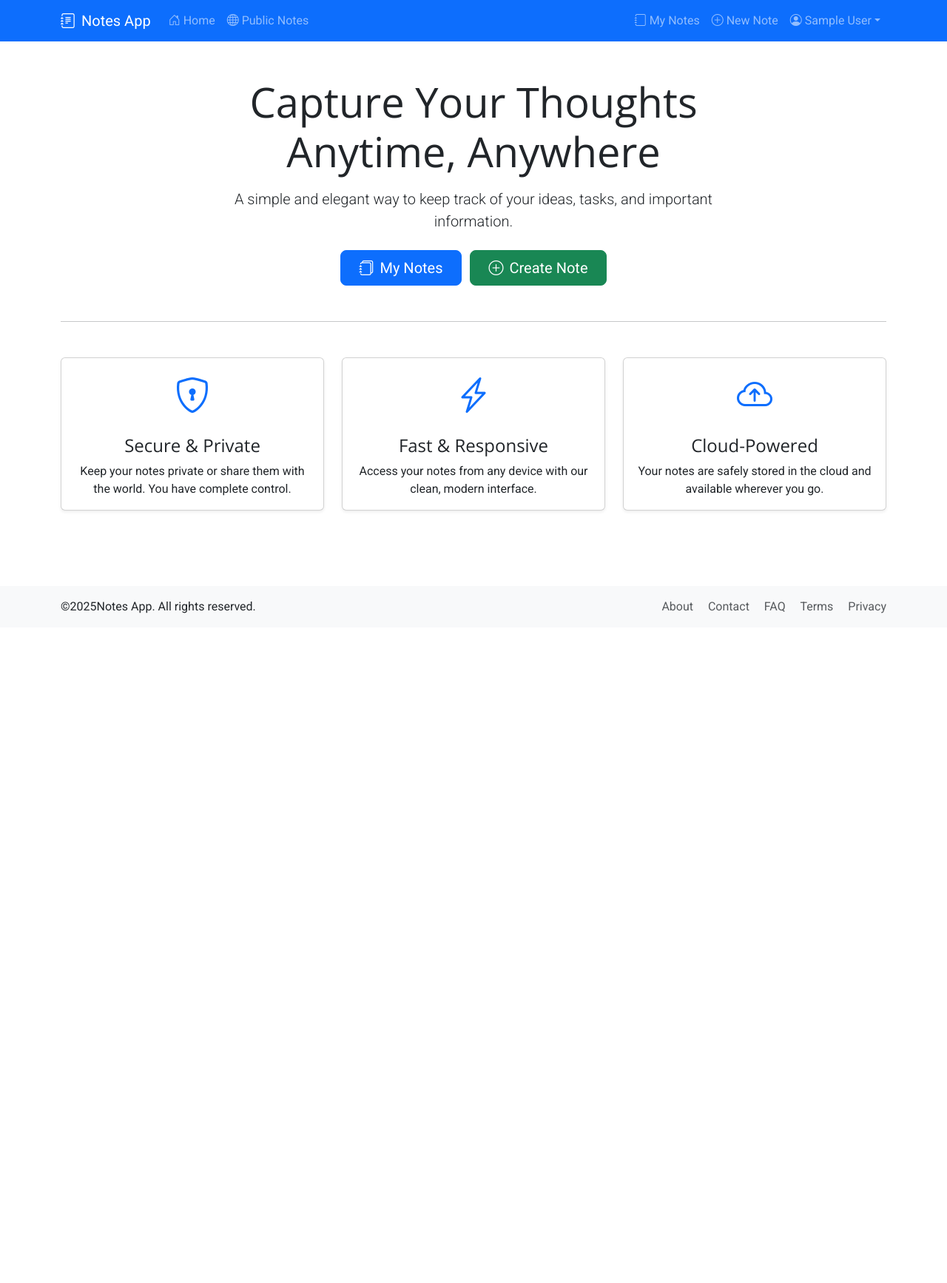
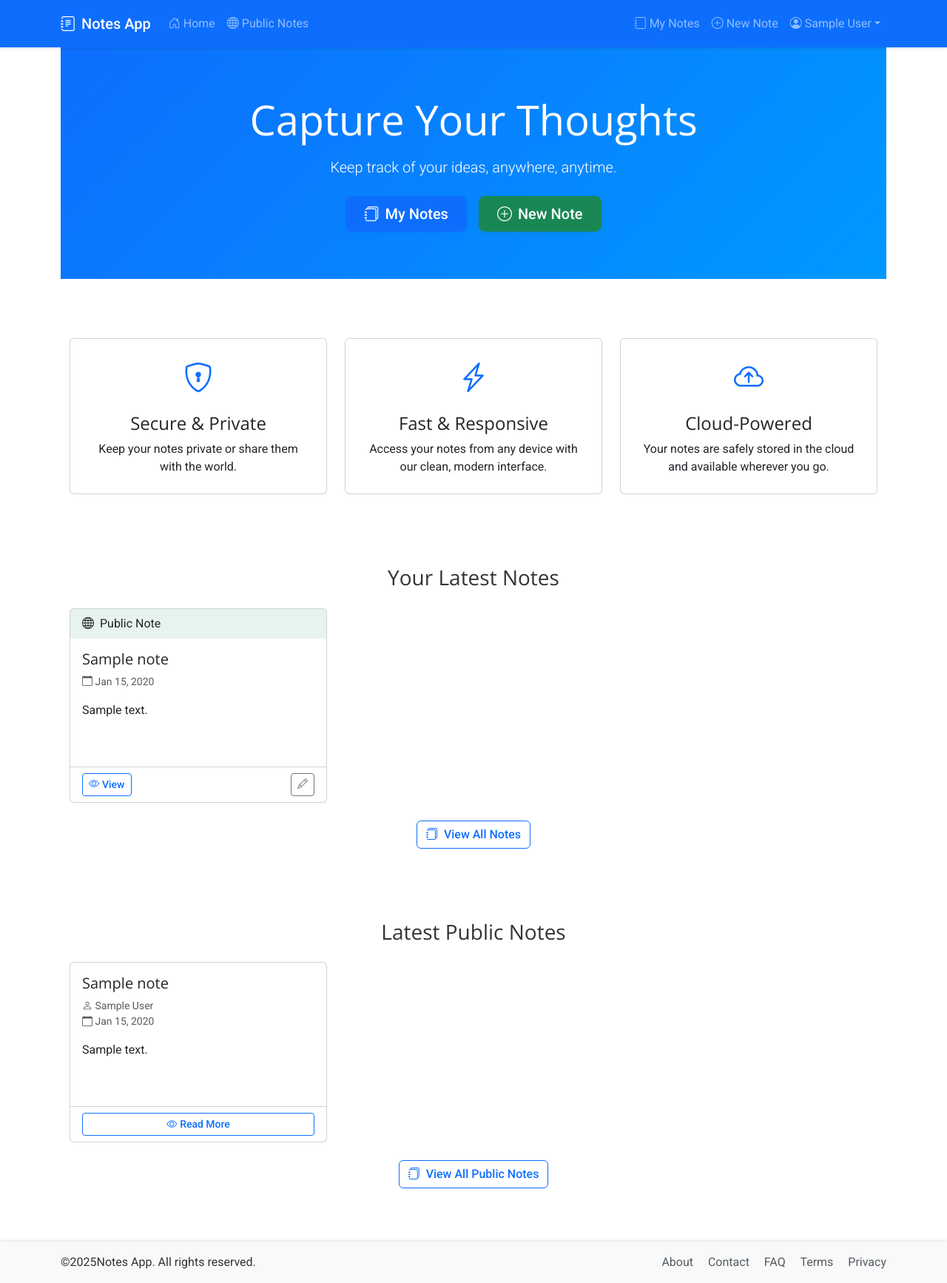
Before and after one commit to dehongi/notes, a Django app: page / in a window 1280 px wide. Shown: the whole page at 74% size. Before the commit the page ends 829 px from the top, so only its background shows below. Run offline with Django 5.2, Linux system fonts and the light colour scheme; a user stored in the database is signed in; tables that the repository leaves empty hold one stand-in row (values such as "Sample post").

Commit message:
ready for publish

```diff
--- a/templates/base.html
+++ b/templates/base.html
@@ -1,3 +1,4 @@
+{% load static %}
 <!DOCTYPE html>
 <html lang="en">
   <head>
@@ -12,6 +13,9 @@
     <!-- Bootstrap 5.3 CSS -->
     <link href="https://cdn.jsdelivr.net/npm/bootstrap@5.3.0/dist/css/bootstrap.min.css" rel="stylesheet" />
 
+    <!-- Custom styles -->
+    <link rel="stylesheet" href="{% static 'css/styles.css' %}" />
+
     <!-- Bootstrap Icons -->
     <link rel="stylesheet" href="https://cdn.jsdelivr.net/npm/bootstrap-icons@1.11.1/font/bootstrap-icons.css" />
 
@@ -23,35 +27,21 @@
     <link rel="preconnect" href="https://fonts.gstatic.com" crossorigin />
     <link href="https://fonts.googleapis.com/css2?family=Open+Sans:wght@300;400;600&family=Roboto:wght@300;400;500;700&display=swap" rel="stylesheet" />
 
-    <!-- Custom styles -->
-    <style>
-      body {
-        font-family: 'Roboto', sans-serif;
-      }
-      .content {
-        min-height: calc(100vh - 136px);
-      }
-      h1,
-      h2,
-      h3,
-      h4,
-      h5,
-      h6 {
-        font-family: 'Open Sans', sans-serif;
-      }
-      .dropdown-menu {
-        border-radius: 0.375rem;
-        box-shadow: 0 0.5rem 1rem rgba(0, 0, 0, 0.15);
-        border: none;
-      }
-      .dropdown-item:active {
-        background-color: var(--bs-primary);
-      }
-    </style>
-
     {% block extra_css %}
 
     {% endblock %}
+    {% if meta %}
+      <title>{{ meta.title }}</title>
+      <meta name="description" content="{{ meta.description }}" />
+      <meta name="viewport" content="{{ meta.viewport|default:'width=device-width, initial-scale=1.0' }}" />
+      {% if meta.mobile_app %}
+        <meta name="apple-mobile-web-app-capable" content="yes" />
+        <meta name="apple-mobile-web-app-status-bar-style" content="black" />
+        <meta name="apple-mobile-web-app-title" content="Notes App" />
+        <meta name="theme-color" content="{{ meta.theme_color|default:'#0d6efd' }}" />
+        <link rel="manifest" href="{% static 'manifest.json' %}" />
+      {% endif %}
+    {% endif %}
   </head>
   <body>
     <!-- Navigation -->
--- a/templates/website/home.html
+++ b/templates/website/home.html
@@ -5,65 +5,140 @@
 {% endblock %}
 
 {% block content %}
-  <div class="row mt-5 mb-5">
+  <!-- Hero Section -->
+  <div class="hero-section">
+    <div class="container">
+      <div class="row">
         <div class="col-lg-8 mx-auto text-center">
-      <h1 class="display-4 mb-3">Capture Your Thoughts Anytime, Anywhere</h1>
-      <p class="lead mb-4">A simple and elegant way to keep track of your ideas, tasks, and important information.</p>
+          <h1 class="display-4 mb-3">Capture Your Thoughts</h1>
+          <p class="lead mb-4">Keep track of your ideas, anywhere, anytime.</p>
 
           {% if user.is_authenticated %}
-        <div class="mt-4">
-          <a href="{% url 'notes:note_list' %}" class="btn btn-primary btn-lg px-4 me-2"><i class="bi bi-journals me-2"></i>My Notes</a>
-          <a href="{% url 'notes:note_create' %}" class="btn btn-success btn-lg px-4"><i class="bi bi-plus-circle me-2"></i>Create Note</a>
+            <div class="d-grid gap-2 d-sm-flex justify-content-sm-center mt-4">
+              <a href="{% url 'notes:note_list' %}" class="btn btn-primary btn-lg px-4 me-sm-2"><i class="bi bi-journals me-2"></i>My Notes</a>
+              <a href="{% url 'notes:note_create' %}" class="btn btn-success btn-lg px-4"><i class="bi bi-plus-circle me-2"></i>New Note</a>
             </div>
           {% else %}
-        <div class="mt-4">
-          <a href="{% url 'accounts:signup' %}" class="btn btn-success btn-lg px-4 me-2"><i class="bi bi-person-plus me-2"></i>Sign Up</a>
+            <div class="d-grid gap-2 d-sm-flex justify-content-sm-center mt-4">
+              <a href="{% url 'accounts:signup' %}" class="btn btn-success btn-lg px-4 me-sm-2"><i class="bi bi-person-plus me-2"></i>Sign Up</a>
               <a href="{% url 'accounts:login' %}" class="btn btn-outline-primary btn-lg px-4"><i class="bi bi-box-arrow-in-right me-2"></i>Log In</a>
             </div>
           {% endif %}
         </div>
       </div>
+    </div>
+  </div>
 
-  <hr class="my-5" />
-
-  <div class="row g-4 mb-5">
+  <!-- Features Section -->
+  <div class="container py-5">
+    <div class="row g-4">
       <div class="col-md-4">
-      <div class="card h-100 shadow-sm">
-        <div class="card-body text-center">
-          <i class="bi bi-shield-lock text-primary" style="font-size: 3rem;"></i>
+        <div class="card h-100 shadow-hover">
+          <div class="card-body text-center p-4">
+            <i class="bi bi-shield-lock text-primary" style="font-size: 2.5rem;"></i>
             <h3 class="h4 mt-3">Secure & Private</h3>
-          <p class="card-text">Keep your notes private or share them with the world. You have complete control.</p>
+            <p class="card-text">Keep your notes private or share them with the world.</p>
           </div>
         </div>
       </div>
       <div class="col-md-4">
-      <div class="card h-100 shadow-sm">
-        <div class="card-body text-center">
-          <i class="bi bi-lightning-charge text-primary" style="font-size: 3rem;"></i>
+        <div class="card h-100 shadow-hover">
+          <div class="card-body text-center p-4">
+            <i class="bi bi-lightning-charge text-primary" style="font-size: 2.5rem;"></i>
             <h3 class="h4 mt-3">Fast & Responsive</h3>
             <p class="card-text">Access your notes from any device with our clean, modern interface.</p>
           </div>
         </div>
       </div>
       <div class="col-md-4">
-      <div class="card h-100 shadow-sm">
-        <div class="card-body text-center">
-          <i class="bi bi-cloud-arrow-up text-primary" style="font-size: 3rem;"></i>
+        <div class="card h-100 shadow-hover">
+          <div class="card-body text-center p-4">
+            <i class="bi bi-cloud-arrow-up text-primary" style="font-size: 2.5rem;"></i>
             <h3 class="h4 mt-3">Cloud-Powered</h3>
             <p class="card-text">Your notes are safely stored in the cloud and available wherever you go.</p>
           </div>
         </div>
       </div>
     </div>
+  </div>
+
+  {% if user.is_authenticated and user_notes %}
+    <!-- User's Notes Section -->
+    <div class="container py-5">
+      <h2 class="h3 mb-4 text-center">Your Latest Notes</h2>
+      <div class="row g-4">
+        {% for note in user_notes %}
+          <div class="col-md-6 col-lg-4">
+            <div class="card h-100 shadow-hover">
+              {% if note.is_public %}
+                <div class="card-header bg-success bg-opacity-10">
+                  <i class="bi bi-globe me-1"></i> Public Note
+                </div>
+              {% endif %}
+              <div class="card-body">
+                <h3 class="h5 card-title text-truncate">{{ note.title }}</h3>
+                <p class="text-muted small">
+                  <i class="bi bi-calendar"></i> {{ note.created_at|date:'M d, Y' }}
+                </p>
+                <p class="card-text text-truncate-3">{{ note.content }}</p>
+              </div>
+              <div class="card-footer bg-transparent">
+                <div class="d-flex justify-content-between align-items-center">
+                  <a href="{% url 'notes:note_detail' note.pk %}" class="btn btn-sm btn-outline-primary"><i class="bi bi-eye me-1"></i>View</a>
+                  <a href="{% url 'notes:note_update' note.pk %}" class="btn btn-sm btn-outline-secondary"><i class="bi bi-pencil"></i></a>
+                </div>
+              </div>
+            </div>
+          </div>
+        {% endfor %}
+      </div>
+      <div class="text-center mt-4">
+        <a href="{% url 'notes:note_list' %}" class="btn btn-outline-primary"><i class="bi bi-journals me-2"></i>View All Notes</a>
+      </div>
+    </div>
+  {% endif %}
+
+  {% if public_notes %}
+    <!-- Public Notes Section -->
+    <div class="container py-5">
+      <h2 class="h3 mb-4 text-center">Latest Public Notes</h2>
+      <div class="row g-4">
+        {% for note in public_notes|slice:':6' %}
+          <div class="col-md-6 col-lg-4">
+            <div class="card h-100 shadow-hover">
+              <div class="card-body">
+                <h3 class="h5 card-title text-truncate">{{ note.title }}</h3>
+                <p class="text-muted small">
+                  <i class="bi bi-person"></i> {{ note.user.get_full_name|default:note.user.email }}
+                  <br />
+                  <i class="bi bi-calendar"></i> {{ note.created_at|date:'M d, Y' }}
+                </p>
+                <p class="card-text text-truncate-3">{{ note.content }}</p>
+              </div>
+              <div class="card-footer bg-transparent">
+                <a href="{% url 'notes:public_note_detail' note.pk %}" class="btn btn-sm btn-outline-primary w-100"><i class="bi bi-eye me-1"></i>Read More</a>
+              </div>
+            </div>
+          </div>
+        {% endfor %}
+      </div>
+      <div class="text-center mt-4">
+        <a href="{% url 'notes:public_note_list' %}" class="btn btn-outline-primary"><i class="bi bi-journals me-2"></i>View All Public Notes</a>
+      </div>
+    </div>
+  {% endif %}
 
   {% if not user.is_authenticated %}
-    <div class="row mb-5">
+    <!-- Call to Action Section -->
+    <div class="container py-5">
+      <div class="row">
         <div class="col-lg-10 mx-auto">
-        <div class="card bg-light border-0">
+          <div class="card bg-primary text-white border-0 shadow">
             <div class="card-body p-4 p-lg-5 text-center">
               <h2 class="mb-4">Ready to get started?</h2>
-            <p class="mb-4">Create your account today and start organizing your thoughts efficiently!</p>
-            <a href="{% url 'accounts:signup' %}" class="btn btn-success btn-lg px-4"><i class="bi bi-person-plus me-2"></i>Sign Up Now — It's Free!</a>
+              <p class="lead mb-4">Create your account today and start organizing your thoughts!</p>
+              <a href="{% url 'accounts:signup' %}" class="btn btn-light btn-lg px-4"><i class="bi bi-person-plus me-2"></i>Sign Up Now — It's Free!</a>
+            </div>
           </div>
         </div>
       </div>
--- /dev/null
+++ b/website/static/css/styles.css
@@ -0,0 +1,217 @@
+/* Base styles */
+body {
+    font-family: 'Roboto', sans-serif;
+    color: #333;
+    display: flex;
+    flex-direction: column;
+    min-height: 100vh;
+}
+
+.content {
+    min-height: calc(100vh - 136px);
+    flex: 1 0 auto;
+}
+
+h1,
+h2,
+h3,
+h4,
+h5,
+h6 {
+    font-family: 'Open Sans', sans-serif;
+}
+
+/* Navigation */
+.navbar {
+    box-shadow: 0 2px 4px rgba(0, 0, 0, .1);
+}
+
+.navbar-brand {
+    font-weight: 500;
+}
+
+.dropdown-menu {
+    border-radius: 0.375rem;
+    box-shadow: 0 0.5rem 1rem rgba(0, 0, 0, 0.15);
+    border: none;
+}
+
+.dropdown-item:active {
+    background-color: var(--bs-primary);
+}
+
+/* Cards */
+.card {
+    transition: transform 0.2s ease-in-out, box-shadow 0.2s ease-in-out;
+}
+
+.card:hover {
+    transform: translateY(-2px);
+    box-shadow: 0 .5rem 1rem rgba(0, 0, 0, .15) !important;
+}
+
+.card-header {
+    border-bottom: none;
+}
+
+/* Forms */
+.form-control:focus {
+    border-color: var(--bs-primary);
+    box-shadow: 0 0 0 0.2rem rgba(13, 110, 253, 0.25);
+}
+
+.form-check-input:checked {
+    background-color: var(--bs-primary);
+    border-color: var(--bs-primary);
+}
+
+/* Buttons */
+.btn {
+    font-weight: 500;
+}
+
+.btn-primary {
+    box-shadow: 0 2px 4px rgba(13, 110, 253, 0.2);
+}
+
+.btn-success {
+    box-shadow: 0 2px 4px rgba(25, 135, 84, 0.2);
+}
+
+.btn-outline-primary:hover,
+.btn-outline-success:hover {
+    box-shadow: 0 2px 4px rgba(0, 0, 0, .1);
+}
+
+/* Notes specific */
+.note-content {
+    line-height: 1.6;
+}
+
+.public-badge {
+    position: absolute;
+    top: 0.5rem;
+    right: 0.5rem;
+}
+
+/* Hero section */
+.hero-section {
+    padding: 4rem 0;
+    background: linear-gradient(135deg, #0d6efd 0%, #0099ff 100%);
+    color: white;
+    margin-top: -1.5rem;
+    margin-bottom: 2rem;
+}
+
+/* Alerts */
+.alert {
+    border: none;
+    box-shadow: 0 2px 4px rgba(0, 0, 0, .1);
+}
+
+/* Footer */
+footer {
+    box-shadow: 0 -2px 4px rgba(0, 0, 0, .1);
+    flex-shrink: 0;
+}
+
+footer a:hover {
+    color: var(--bs-primary) !important;
+}
+
+/* Utilities */
+.shadow-hover {
+    transition: all 0.3s ease;
+}
+
+.shadow-hover:hover {
+    transform: translateY(-5px);
+    box-shadow: 0 .5rem 1rem rgba(0, 0, 0, .15) !important;
+}
+
+.text-truncate-2 {
+    display: -webkit-box;
+    -webkit-line-clamp: 2;
+    -webkit-box-orient: vertical;
+    overflow: hidden;
+    line-clamp: 2;
+    max-height: 3.6em;
+    /* Adjust based on line height */
+    overflow: hidden;
+    text-overflow: ellipsis;
+}
+
+.text-truncate-3 {
+    display: -webkit-box;
+    -webkit-line-clamp: 3;
+    -webkit-box-orient: vertical;
+    overflow: hidden;
+    line-clamp: 3;
+    max-height: 4.8em;
+    /* Adjust based on line height */
+    height: 4.5em;
+}
+
+/* Responsive adjustments */
+@media (max-width: 768px) {
+    .hero-section {
+        padding: 3rem 0;
+    }
+
+    .display-4 {
+        font-size: 2.5rem;
+    }
+
+    .lead {
+        font-size: 1.1rem;
+    }
+
+    .btn-lg {
+        padding: 0.75rem 1.5rem;
+        font-size: 1rem;
+    }
+
+    .card {
+        margin-bottom: 1rem;
+        border-radius: 0.5rem;
+    }
+
+    .container {
+        padding-left: 1.25rem;
+        padding-right: 1.25rem;
+        max-width: 100%;
+    }
+
+    .row {
+        margin-left: -0.75rem;
+        margin-right: -0.75rem;
+    }
+
+    .col,
+    [class*="col-"] {
+        padding-left: 0.75rem;
+        padding-right: 0.75rem;
+    }
+
+    .form-control {
+        font-size: 16px;
+        /* Prevents iOS zoom */
+        padding: 0.75rem;
+    }
+
+    .btn {
+        padding: 0.5rem 1rem;
+        font-size: 1rem;
+    }
+
+    .btn-sm {
+        padding: 0.4rem 0.8rem;
+        font-size: 0.875rem;
+    }
+}
+
+/* Improved touch targets */
+.nav-link,
+.dropdown-item {
+    padding: 0.75rem 1rem;
+}
--- a/website/views.py
+++ b/website/views.py
@@ -1,27 +1,113 @@
 from django.shortcuts import render
-
-# Create your views here.
+from notes.models import Note
+from django.db.models import Count
 
 
 def home(request):
-    return render(request, "website/home.html")
+    """
+    Home page view with responsive optimizations and enhanced context.
+    """
+    context = {}
+
+    # Get public notes with user info and engagement metrics
+    context["public_notes"] = (
+        Note.objects.select_related("user")
+        .filter(is_public=True)
+        .order_by("-created_at")[:6]
+    )
+
+    # Get user's notes with stats if logged in
+    if request.user.is_authenticated:
+        user_notes = Note.objects.filter(user=request.user)
+        context["user_notes"] = user_notes.order_by("-created_at")[:10]
+        context["stats"] = {
+            "total_notes": user_notes.count(),
+            "public_notes": user_notes.filter(is_public=True).count(),
+            "private_notes": user_notes.filter(is_public=False).count(),
+        }
+
+    # Add PWA and mobile-specific metadata
+    context["meta"] = {
+        "title": "Notes App - Capture Your Thoughts",
+        "description": "Access your notes anywhere, anytime",
+        "viewport": "width=device-width, initial-scale=1, maximum-scale=5",
+        "theme_color": "#0d6efd",  # Bootstrap primary color
+        "mobile_app": True,
+    }
+
+    return render(request, "website/home.html", context)
 
 
 def about(request):
-    return render(request, "website/about.html")
+    """About page with app info."""
+    return render(
+        request,
+        "website/about.html",
+        {
+            "meta": {
+                "title": "About Notes App",
+                "description": "Learn about our note-taking app",
+                "mobile_app": True,
+            }
+        },
+    )
 
 
 def contact(request):
-    return render(request, "website/contact.html")
+    """Mobile-optimized contact page."""
+    return render(
+        request,
+        "website/contact.html",
+        {
+            "meta": {
+                "title": "Contact Us",
+                "description": "Get in touch with Notes App support",
+                "mobile_app": True,
+            }
+        },
+    )
 
 
 def terms(request):
-    return render(request, "website/terms.html")
+    """Terms page with mobile view."""
+    return render(
+        request,
+        "website/terms.html",
+        {
+            "meta": {
+                "title": "Terms of Service",
+                "description": "Notes App terms and conditions",
+                "mobile_app": True,
+            }
+        },
+    )
 
 
 def privacy(request):
-    return render(request, "website/privacy.html")
+    """Privacy policy with mobile optimization."""
+    return render(
+        request,
+        "website/privacy.html",
+        {
+            "meta": {
+                "title": "Privacy Policy",
+                "description": "How we protect your data",
+                "mobile_app": True,
+            }
+        },
+    )
 
 
 def faq(request):
-    return render(request, "website/faq.html")
+    """FAQ page with mobile-friendly layout."""
+    return render(
+        request,
+        "website/faq.html",
+        {
+            "meta": {
+                "title": "Frequently Asked Questions",
+                "description": "Get answers about Notes App",
+                "mobile_app": True,
+            }
+        },
+    )
```
Also changed, not shown: website/static/images/logo.png (added), website/static/manifest.json (added). Lines whose indentation alone changed are shown as unchanged.
